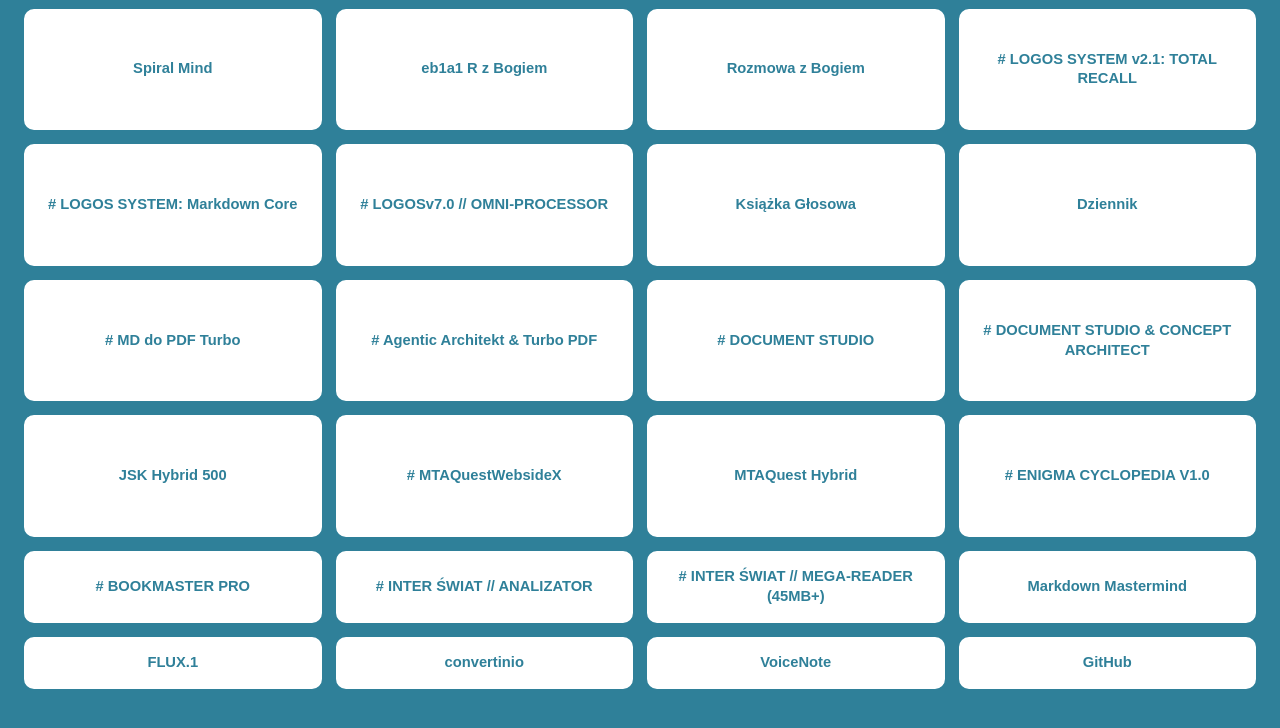
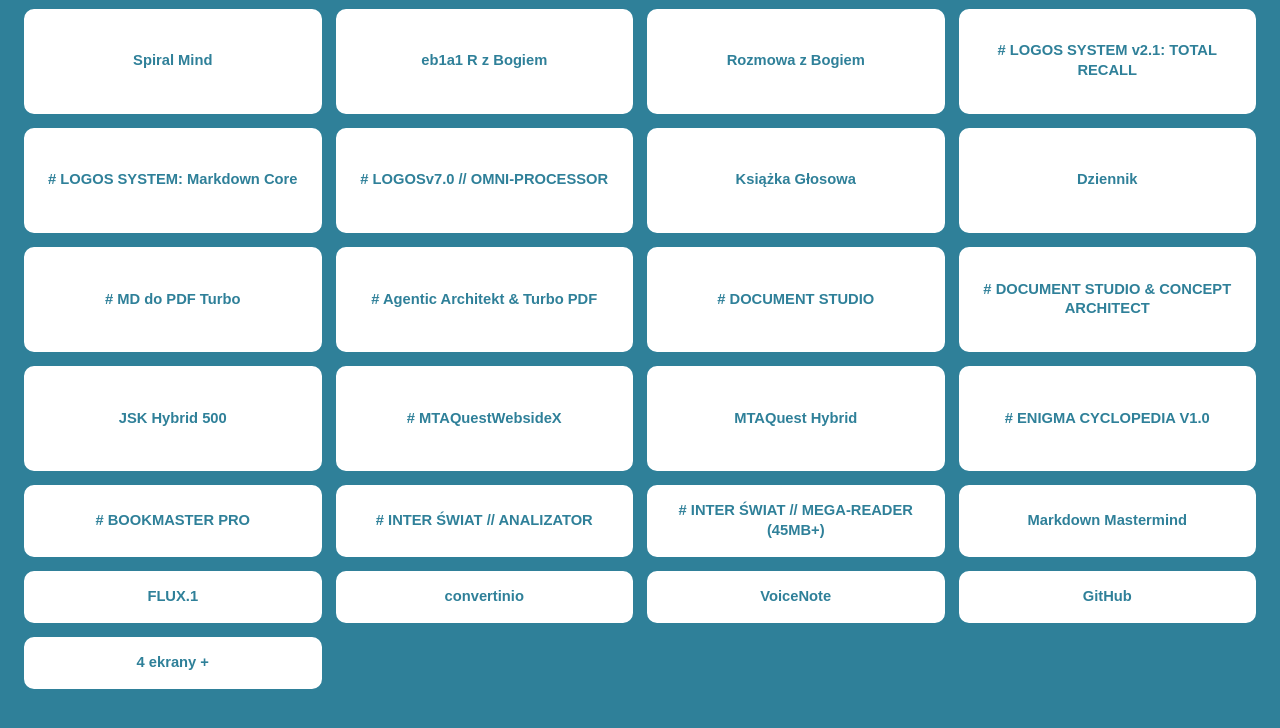
Before and after one commit to sobieranskip95patryk/metageniusz_master_panel, a plain HTML site: page index.html in a window 1280 px wide. Shown: the part 92-820 px from the top of the page. Drawn offline with Linux system fonts and the light colour scheme.

Commit message:
Add 4 ekrany button
Co-authored-by: Copilot <223556219+Copilot@users.noreply.github.com>

```diff
--- a/index.html
+++ b/index.html
@@ -263,6 +263,12 @@
       target="_blank"
       rel="noopener noreferrer"
     >GitHub</a>
+    <a
+      class="tool-button"
+      href="https://github.com/sobieranskip95patryk/metageniusz_master_panel.git"
+      target="_blank"
+      rel="noopener noreferrer"
+    >4 ekrany +</a>
   </main>
 </body>
 </html>
```
